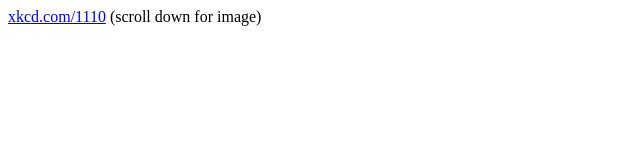
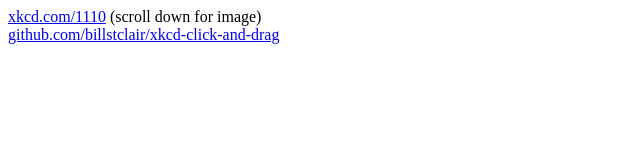
Before and after one commit to billstclair/xkcd-click-and-drag, a plain HTML site: page www/index.html in a window 1280 px wide. Shown: the top 160 px of the page, without its empty margins (0-640 px from the left). Drawn offline with Linux system fonts and the light colour scheme.

Commit message:
Add link to github page to index.html

```diff
--- a/www/index.html
+++ b/www/index.html
@@ -3,7 +3,7 @@
 <title>XKCD Click and Drag</title>
 </head>
 <body>
-<p><a href='http://xkcd.com/1110/'>xkcd.com/1110</a> (scroll down for image)</p>
+<p><a href='http://xkcd.com/1110/'>xkcd.com/1110</a> (scroll down for image)<br/><a href='https://github.com/billstclair/xkcd-click-and-drag'>github.com/billstclair/xkcd-click-and-drag</a></p>
 <table cellspacing='0' cellpadding='0'>
   <tr>
     <td>&nbsp;</td>
```
Also changed, not shown: 1 other file.
